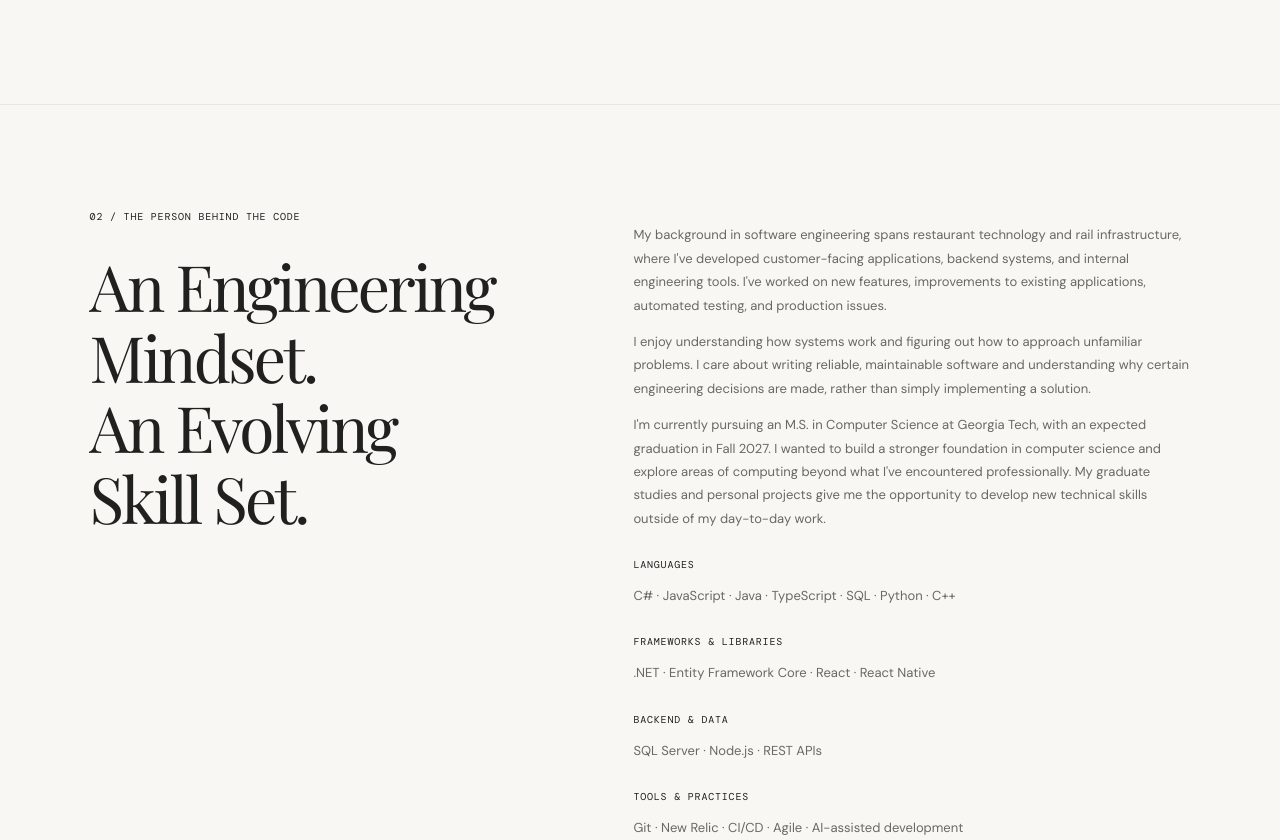
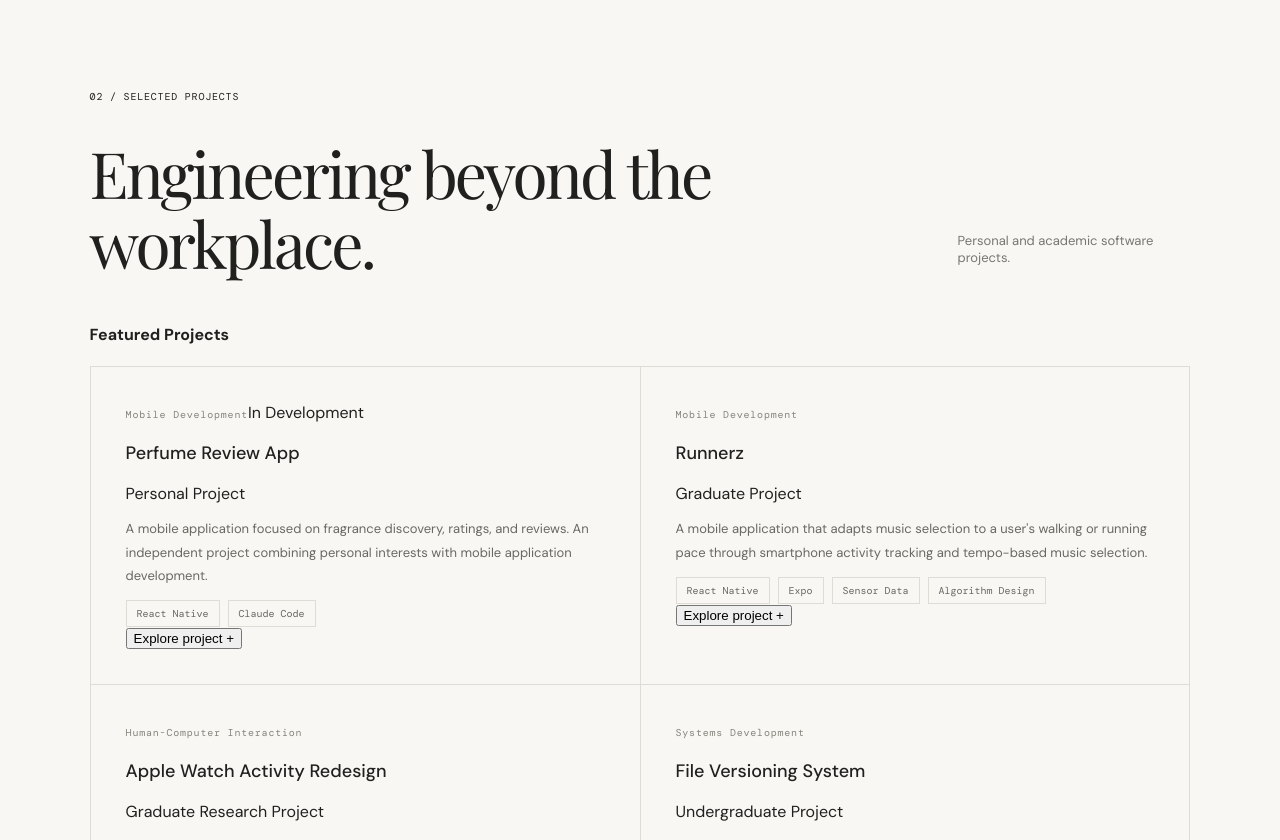
Before and after one commit to gollapud/simrangollapudi.github.io, a React (Vite) app: page / in a window 1280 px wide. Shown: the part 1960-2800 px from the top of the page. Built offline with nearby package versions, Linux system fonts and the light colour scheme.

Commit message:
Project addition
Including projects

```diff
--- a/src/App.tsx
+++ b/src/App.tsx
@@ -1,14 +1,19 @@
 
-import './App.css'
+import './App.css';
+import ProjectCard from './components/ProjectCard';
+import { projects } from './data/projects';
 
 function App() {
+  const featuredProjects = projects.filter(project => project.featured);
+  const additionalProjects = projects.filter(project => !project.featured);
+
   return (
     <>
       <header className="navbar">
         <a className="logo" href="#">SG.</a>
         <nav>
-          <a href="#work">Work</a>
           <a href="#about">About</a>
+          <a href="#work">Projects</a>
           <a href="#experience">Experience</a>
           <a href="#contact">Let's talk ↗</a>
         </nav>
@@ -68,51 +73,9 @@ function App() {
           </div>
         </section>
 
-        <section className="section" id="work">
-          <div className="section-label">01 / SELECTED IMPACT</div>
-          <div className="section-heading">
-            <h2>Engineering that delivers.</h2>
-            <p>Highlights from my professional work.</p>
-          </div>
-
-          <div className="project-grid">
-            <article className="project-card">
-              <span className="company">CODAGAMI / MCDONALD'S</span>
-              <div className="metric">368 <small>regression tests per deployment</small></div>
-              <h3>Release confidence, automated</h3>
-              <p>Built a scalable end-to-end testing framework that reduced release validation from 2 days to 4 hours.</p>
-              <span className="tags">PLAYWRIGHT · JAVASCRIPT · CI/CD</span>
-            </article>
-
-            <article className="project-card">
-              <span className="company">CODAGAMI / MCDONALD'S</span>
-              <div className="metric">26 <small>production services instrumented</small></div>
-              <h3>Production visibility, end to end</h3>
-              <p>Integrated New Relic telemetry for real-time monitoring, proactive incident detection, and performance optimization.</p>
-              <span className="tags">NEW RELIC · OBSERVABILITY</span>
-            </article>
-
-            <article className="project-card">
-              <span className="company">CODAGAMI / MCDONALD'S</span>
-              <div className="metric">15 <small>restaurant locations</small></div>
-              <h3>Digital receipts at the kiosk</h3>
-              <p>Designed, developed, and deployed a QR code-based digital receipt solution, eliminating printed receipts across 15 locations.</p>
-              <span className="tags">JAVASCRIPT · KIOSK PLATFORM</span>
-            </article>
-
-            <article className="project-card">
-              <span className="company">HERZOG TECHNOLOGIES</span>
-              <div className="metric">86% <small>LiDAR object detection accuracy</small></div>
-              <h3>Computer vision for infrastructure</h3>
-              <p>Engineered a standalone computer vision application with asynchronous RESTful microservices for infrastructure data analysis.</p>
-              <span className="tags">C# · .NET 5 · REST APIs</span>
-            </article>
-          </div>
-        </section>
-
         <section className="section about-section" id="about">
           <div>
-            <div className="section-label">02 / THE PERSON BEHIND THE CODE</div>
+            <div className="section-label">01 / THE PERSON BEHIND THE CODE</div>
             <h2>An Engineering Mindset.<br />An Evolving Skill Set.</h2>
           </div>
           <div className="about-copy">
@@ -129,6 +92,26 @@ function App() {
             <p>Git · New Relic · CI/CD · Agile · AI-assisted development</p>
             <h4>TESTING & QUALITY</h4>
             <p>Playwright · Regression testing · Integration testing · Test automation</p>
+          </div>
+        </section>
+
+        <section className="section" id="work">
+          <div className="section-label">02 / SELECTED PROJECTS</div>
+          <div className="section-heading">
+            <h2>Engineering beyond the workplace.</h2>
+            <p>Personal and academic software projects.</p>
+          </div>
+          <h4 className="project-group-label">Featured Projects</h4>
+          <div className="project-grid featured-project-grid">
+            {featuredProjects.map((project) => (
+            <ProjectCard key={project.id} project={project} />
+            ))}
+          </div>
+          <h4 className="project-group-label">Additional Projects</h4>
+          <div className="additional-project-grid">
+            {additionalProjects.map((project) => (
+            <ProjectCard key={project.id} project={project} />
+            ))}
           </div>
         </section>
 
@@ -210,8 +193,50 @@ function App() {
           </div>
         </section>
 
+        <section className="section" id="impact">
+          <div className="section-label">04 / SELECTED IMPACT</div>
+          <div className="section-heading">
+            <h2>Engineering that delivers.</h2>
+            <p>Highlights from my professional work.</p>
+          </div>
+
+          <div className="project-grid">
+            <article className="project-card">
+              <span className="company">CODAGAMI / MCDONALD'S</span>
+              <div className="metric">368 <small>regression tests per deployment</small></div>
+              <h3>Release confidence, automated</h3>
+              <p>Built a scalable end-to-end testing framework that reduced release validation from 2 days to 4 hours.</p>
+              <span className="tags">PLAYWRIGHT · JAVASCRIPT · CI/CD</span>
+            </article>
+
+            <article className="project-card">
+              <span className="company">CODAGAMI / MCDONALD'S</span>
+              <div className="metric">26 <small>production services instrumented</small></div>
+              <h3>Production visibility, end to end</h3>
+              <p>Integrated New Relic telemetry for real-time monitoring, proactive incident detection, and performance optimization.</p>
+              <span className="tags">NEW RELIC · OBSERVABILITY</span>
+            </article>
+
+            <article className="project-card">
+              <span className="company">CODAGAMI / MCDONALD'S</span>
+              <div className="metric">15 <small>restaurant locations</small></div>
+              <h3>Digital receipts at the kiosk</h3>
+              <p>Designed, developed, and deployed a QR code-based digital receipt solution, eliminating printed receipts across 15 locations.</p>
+              <span className="tags">JAVASCRIPT · KIOSK PLATFORM</span>
+            </article>
+
+            <article className="project-card">
+              <span className="company">HERZOG TECHNOLOGIES</span>
+              <div className="metric">86% <small>LiDAR object detection accuracy</small></div>
+              <h3>Computer vision for infrastructure</h3>
+              <p>Engineered a standalone computer vision application with asynchronous RESTful microservices for infrastructure data analysis.</p>
+              <span className="tags">C# · .NET 5 · REST APIs</span>
+            </article>
+          </div>
+        </section>
+
         <section className="section education">
-          <div className="section-label">04 / EDUCATION</div>
+          <div className="section-label">05 / EDUCATION</div>
           <h2>Education</h2>
           <div className="job">
             <div><h3>Georgia Institute of Technology</h3></div>
@@ -224,7 +249,7 @@ function App() {
         </section>
 
         <section className="contact-section" id="contact">
-          <div className="section-label">05 / LET'S CONNECT</div>
+          <div className="section-label">06 / LET'S CONNECT</div>
           <h2>Let's make<br />something matter.</h2>
           <a className="contact-link" href="mailto:simrangollapudi@gmail.com">Contact me ↗</a>
           <p>Have an interesting project, a role, or just a good conversation?<br />I'd love to hear from you.</p>
--- /dev/null
+++ b/src/components/ProjectCard.tsx
@@ -0,0 +1,104 @@
+import { useState } from "react";
+import type { Project } from "../data/projects";
+
+interface ProjectCardProps {
+  project: Project;
+}
+
+export default function ProjectCard({ project }: ProjectCardProps) {
+  const [expanded, setExpanded] = useState(false);
+
+  return (
+    <article className="project-card portfolio-project-card">
+      <div className="project-meta">
+        <span className="company">{project.category}</span>
+
+        {project.status === "in-development" && (
+          <span className="project-status">In Development</span>
+        )}
+      </div>
+
+      {project.image && (
+        <img
+          className="project-image"
+          src={project.image}
+          alt={`${project.title} preview`}
+          loading="lazy"
+        />
+      )}
+
+      <h3>{project.title}</h3>
+      <span className="project-type">{project.type}</span>
+
+      <p>{project.description}</p>
+
+      <div className="technology-tags">
+        {project.technologies.map((technology) => (
+          <span className="technology-tag" key={technology}>
+            {technology}
+          </span>
+        ))}
+      </div>
+
+      <button
+        type="button"
+        className="project-expand"
+        onClick={() => setExpanded(!expanded)}
+        aria-expanded={expanded}
+        aria-controls={`details-${project.id}`}
+      >
+        {expanded ? "Show less −" : "Explore project +"}
+      </button>
+
+      <div id={`details-${project.id}`} hidden={!expanded}>
+        <div className="project-details">
+          {project.contribution && (
+            <>
+              <h4>Individual Contribution</h4>
+              <p>{project.contribution}</p>
+            </>
+          )}
+
+          <h4>Technical Highlights</h4>
+
+          <ul>
+            {project.highlights.map((highlight) => (
+              <li key={highlight}>{highlight}</li>
+            ))}
+          </ul>
+
+          {project.video && (
+            <video
+              className="project-video"
+              src={project.video}
+              controls
+              preload="none"
+            />
+          )}
+
+          <div className="project-links">
+            {project.githubUrl && (
+              <a
+                href={project.githubUrl}
+                target="_blank"
+                rel="noopener noreferrer"
+              >
+                View Source ↗
+              </a>
+            )}
+
+            {project.demoUrl && (
+              <a
+                href={project.demoUrl}
+                target="_blank"
+                rel="noopener noreferrer"
+              >
+                View Demo ↗
+              </a>
+            )}
+          </div>
+        </div>
+      </div>
+    </article>
+  );
+}
--- /dev/null
+++ b/src/data/projects.ts
@@ -0,0 +1,140 @@
+export interface Project {
+  id: string;
+  title: string;
+  category: string;
+  type: string;
+  description: string;
+  contribution?: string;
+  highlights: string[];
+  technologies: string[];
+  featured: boolean;
+  status: "completed" | "in-development";
+  image?: string;
+  video?: string;
+  githubUrl?: string;
+  demoUrl?: string;
+}
+
+export const projects: Project[] = [
+  {
+    id: "perfume-review",
+    title: "Perfume Review App",
+    category: "Mobile Development",
+    type: "Personal Project",
+    description:
+      "A mobile application focused on fragrance discovery, ratings, and reviews. An independent project combining personal interests with mobile application development.",
+    highlights: [
+      "Developed the initial mobile application prototype.",
+      "Exploring fragrance discovery and review functionality.",
+      "Utilizing AI-assisted development tools throughout the development process."
+    ],
+    technologies: ["React Native", "Claude Code"],
+    featured: true,
+    status: "in-development"
+  },
+  {
+    id: "runnerz",
+    title: "Runnerz",
+    category: "Mobile Development",
+    type: "Graduate Project",
+    description:
+      "A mobile application that adapts music selection to a user's walking or running pace through smartphone activity tracking and tempo-based music selection.",
+    contribution:
+      "Designed and implemented the music selection algorithm responsible for matching physical activity data to the closest available song tempo.",
+    highlights: [
+      "Organized a curated music library into BPM ranges.",
+      "Implemented closest-tempo matching to accommodate variations in running pace.",
+      "Synchronized music selection with activity data at five-minute intervals.",
+      "Integrated music selection logic into a collaborative mobile prototype."
+    ],
+    technologies: ["React Native", "Expo", "Sensor Data", "Algorithm Design"],
+    featured: true,
+    status: "completed"
+  },
+  {
+    id: "apple-watch",
+    title: "Apple Watch Activity Redesign",
+    category: "Human-Computer Interaction",
+    type: "Graduate Research Project",
+    description:
+      "A redesign of the Apple Watch Activity interface that introduces configurable activity rings, personalized fitness goals, and achievements based on individual health priorities.",
+    highlights: [
+      "Identified limitations in existing activity ring assignments.",
+      "Designed configurable activity metrics and personalized achievements.",
+      "Developed three alternative interface prototypes.",
+      "Conducted a comparative user study involving 22 participants.",
+      "Evaluated user preferences through quantitative research and statistical analysis.",
+      "Observed participant preference for the redesigned interface."
+    ],
+    technologies: ["HCI", "Interface Prototyping", "User Research", "Statistical Analysis"],
+    featured: true,
+    status: "completed"
+  },
+  {
+    id: "file-versioning",
+    title: "File Versioning System",
+    category: "Systems Development",
+    type: "Undergraduate Project",
+    description:
+      "A Java-based file versioning system that stores incremental changes between file versions, enabling historical file reconstruction while reducing redundant storage.",
+    highlights: [
+      "Implemented line-by-line comparison to identify file changes.",
+      "Designed a delta-based storage mechanism to minimize data duplication.",
+      "Reconstructed historical file versions using stored changes.",
+      "Applied object-oriented programming principles to application design."
+    ],
+    technologies: ["Java", "OOP", "File I/O", "Delta-Based Versioning"],
+    featured: true,
+    status: "completed"
+  },
+  {
+    id: "flight-booking",
+    title: "Flight Booking Application",
+    category: "Full-Stack Development",
+    type: "Undergraduate Project",
+    description:
+      "A multi-user flight reservation application with a Java backend, an interactive web interface, and a relational SQL database.",
+    highlights: [
+      "Developed frontend interfaces using JavaScript and HTML.",
+      "Implemented backend business logic in Java.",
+      "Designed a relational database for users, flights, and reservations.",
+      "Integrated frontend, backend, and database components."
+    ],
+    technologies: ["Java", "JavaScript", "HTML", "SQL"],
+    featured: false,
+    status: "completed"
+  },
+  {
+    id: "arduino-led",
+    title: "Arduino Interactive LED Controller",
+    category: "Embedded Systems",
+    type: "Graduate Project",
+    description:
+      "An interactive Arduino prototype that translates joystick input into real-time LED color changes, exploring physical interfaces and hardware-software integration.",
+    highlights: [
+      "Processed joystick input to control LED colors.",
+      "Designed and assembled a functional breadboard circuit.",
+      "Implemented responsive hardware control using Arduino."
+    ],
+    technologies: ["Arduino", "Embedded Programming", "Circuit Prototyping"],
+    featured: false,
+    status: "completed"
+  },
+  {
+    id: "fighting-game",
+    title: "Two-Player Fighting Game",
+    category: "Game Development",
+    type: "Undergraduate Project",
+    description:
+      "A two-player fighting game inspired by traditional arcade games, where players compete in real-time combat until one player is knocked out.",
+    highlights: [
+      "Implemented two-player combat mechanics.",
+      "Developed game state management logic.",
+      "Separated game logic from visual rendering.",
+      "Applied object-oriented programming principles."
+    ],
+    technologies: ["Java", "C++", "Unity", "OOP"],
+    featured: false,
+    status: "completed"
+  }
+];
```
